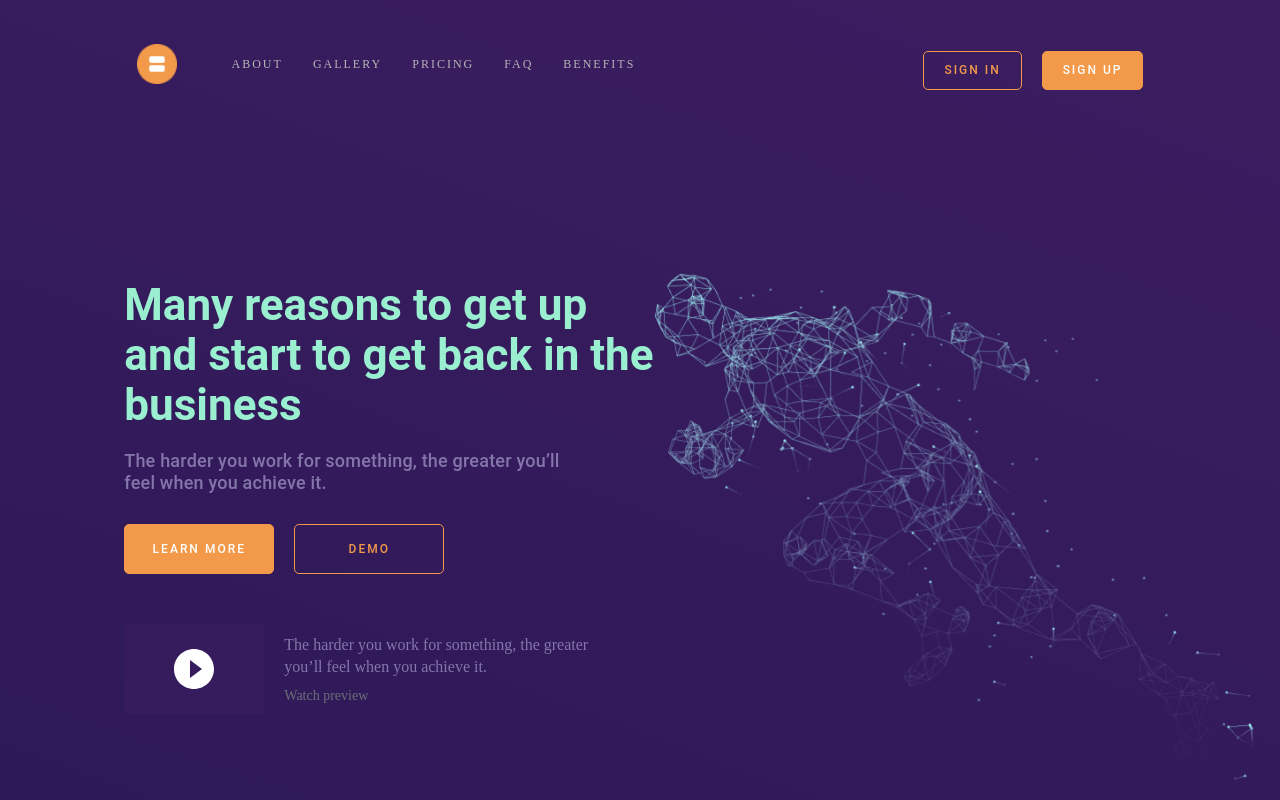
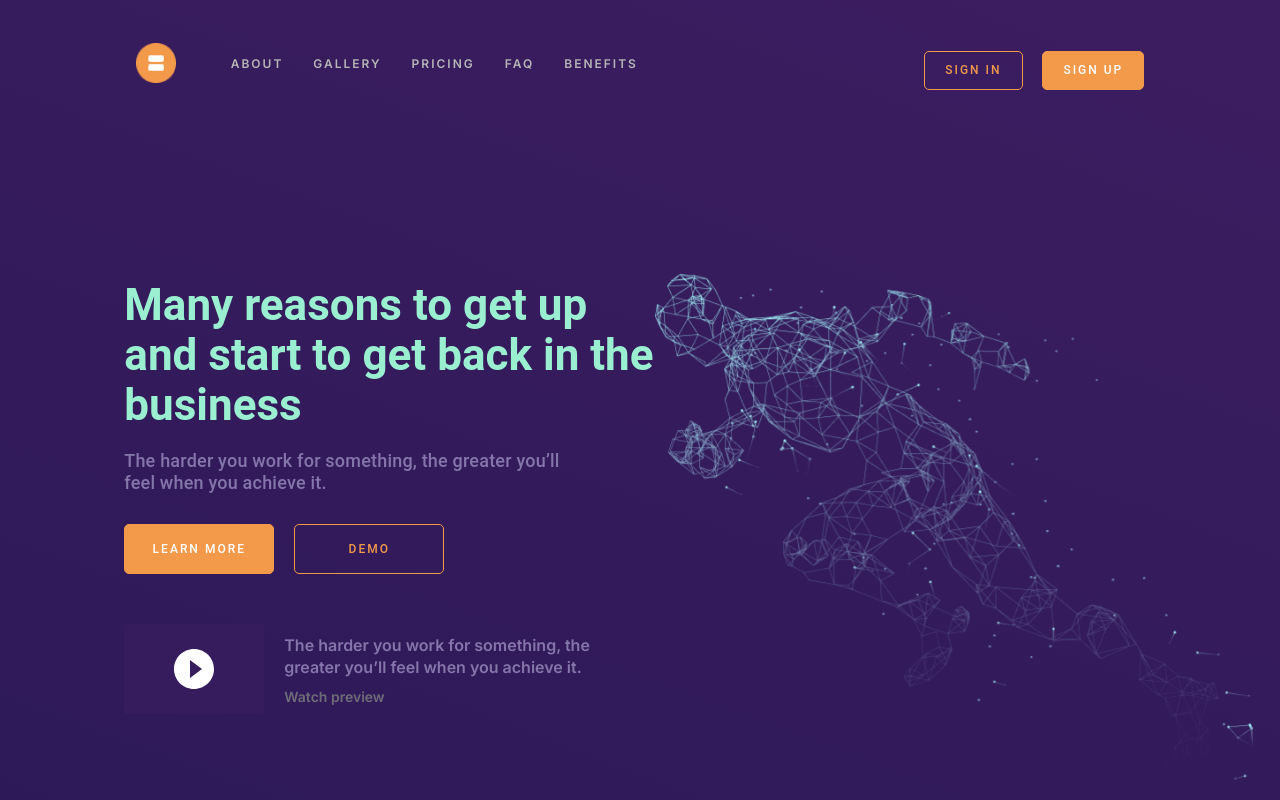
Before and after one commit to kay698/data-processing-concept, a React (Create React App) app: page / in a window 1280 px wide. Shown: the top 800 px of the page. Built offline with nearby package versions, Linux system fonts and the light colour scheme.

Commit message:
font family changed

```diff
--- a/public/index.html
+++ b/public/index.html
@@ -5,6 +5,11 @@
     <link rel="icon" href="%PUBLIC_URL%/favicon.ico" />
     <meta name="viewport" content="width=device-width, initial-scale=1" />
     <meta name="theme-color" content="#000000" />
+    <link rel="preconnect" href="https://fonts.gstatic.com" />
+    <link
+      href="https://fonts.googleapis.com/css2?family=Inter:wght@600&display=swap"
+      rel="stylesheet"
+    />
     <meta
       name="description"
       content="Web site created using create-react-app"
--- a/src/index.css
+++ b/src/index.css
@@ -2,7 +2,7 @@
 body {
   margin: 0;
   background: linear-gradient(200.26deg, #3b1d60 1.22%, #040d3e 106.28%);
-  font-family : Inter sans-serif;
+  font-family: 'Inter', sans-serif;
   -webkit-font-smoothing: antialiased;
   -moz-osx-font-smoothing: grayscale;
 }
```
